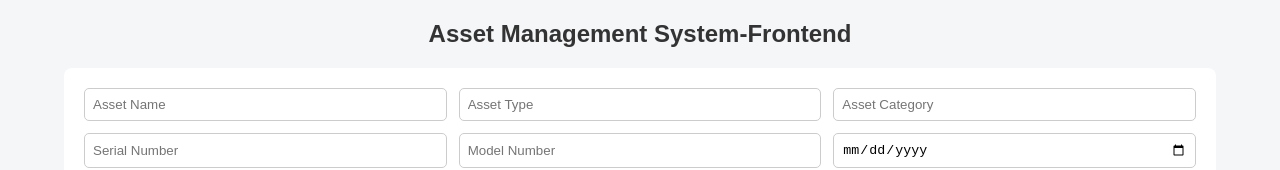
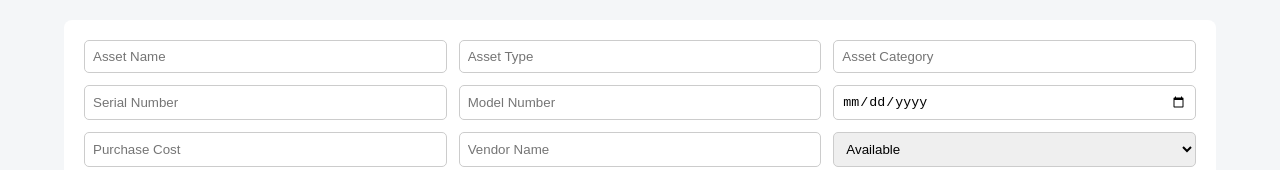
Before and after one commit to Dvopsbca/Assetmanagementfrontend, a React (Create React App) app: page / in a window 1280 px wide. Shown: the top 170 px of the page. Built offline with nearby package versions, Linux system fonts and the light colour scheme; no server answers.

Commit message:
add features

```diff
--- a/src/App.js
+++ b/src/App.js
@@ -154,8 +154,6 @@ function App() {
 
   return (
     <div className="container">
-      <h2>Asset Management System-Frontend</h2>
-
       <form onSubmit={handleSubmit}>
         <input name="assetName" placeholder="Asset Name" value={asset.assetName} onChange={handleChange} required />
         <input name="assetType" placeholder="Asset Type" value={asset.assetType} onChange={handleChange} />
```
